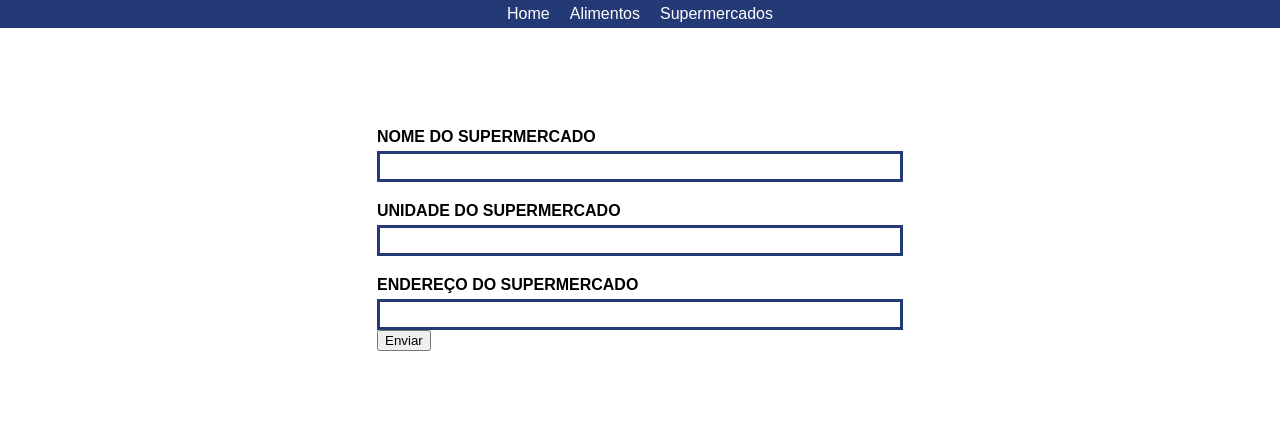
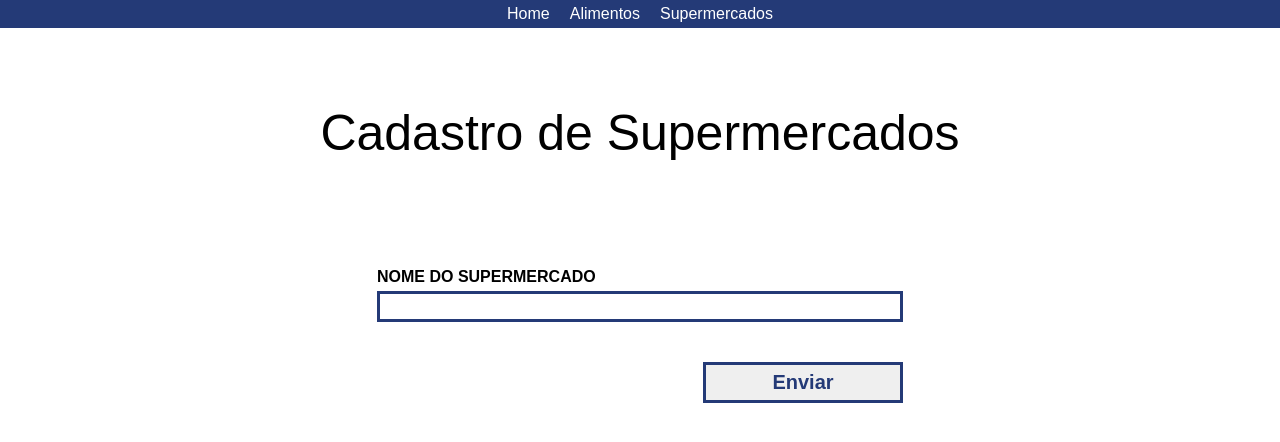
Before and after one commit to ZenGroup-FIAP/global-impact, a React (Create React App) app: page /cadastrosupermercados in a window 1280 px wide. Shown: the top 442 px of the page. Built offline with nearby package versions, Linux system fonts and the light colour scheme.

Commit message:
finalização styling cadastros

```diff
--- a/src/components/cadastroAlimentos/CadastroAlimentos.jsx
+++ b/src/components/cadastroAlimentos/CadastroAlimentos.jsx
@@ -22,7 +22,7 @@ export default function CadastroAlimentos() {
                 <option value="114" key="mercado4">mercado4</option>
             </select>
 
-            <BtnAzul className="FlexBtn" type="submit">
+            <BtnAzul className="BtnHover BtnFlexEnd" type="submit">
                 <p>Enviar</p>
             </BtnAzul>
         </Form>
--- a/src/components/cadastroSupermercado/CadastroSupermercado.jsx
+++ b/src/components/cadastroSupermercado/CadastroSupermercado.jsx
@@ -1,17 +1,20 @@
 import React from 'react'
-import { Form } from '../../styled'
+import { Form, Titulo, BtnAzul } from '../../styled'
 
 export default function CadastroSupermercados() {
     return (
+        <>
+        <Titulo>
+            Cadastro de Supermercados
+        </Titulo>
         <Form action="">
             <label htmlFor="nomeSupermercado">Nome do supermercado</label>
             <input type="text" name="nomeSupermercado" id="nomeSupermercadoId" />
-            <label htmlFor="unidadeSupermercado">Unidade do supermercado</label>
-            <input type="text" name="unidadeSupermercado" id="unidadeSupermercadoId" />
-            <label htmlFor="enderecoSupermercado">Endereço do supermercado</label>
-            <input type="text" name="enderecoSupermercado" id="enderecoSupermercadoId" />
 
-            <button type="submit">Enviar</button>
+            <BtnAzul className="BtnHover BtnFlexEnd" type="submit">
+                <p>Enviar</p>
+            </BtnAzul>
         </Form>
+        </>
     )
 }
--- a/src/styled.js
+++ b/src/styled.js
@@ -101,6 +101,18 @@ export const Container = styled.div`
     display: flex;
     flex-direction: column;
     align-items: center;
+
+    .BtnFlexEnd {
+        align-self: flex-end;
+    }
+
+    .BtnHover:hover {
+        background: #243A77;
+
+        p {
+            color: #FFF;
+        }
+    }
 `
 
 export const BgPadrao = styled.div`
@@ -149,7 +161,7 @@ export const Btn = styled.div`
     }
 `
 
-export const BtnAzul = styled.div`
+export const BtnAzul = styled.button`
     padding: 5px 10px;
     border: 3px solid #243A77;
     width: 200px;
@@ -198,8 +210,4 @@ export const Form = styled.form`
     select {
         width: 526px;
     }
-
-    .FlexBtn {
-        align-self: flex-end;
-    }
 `
```
